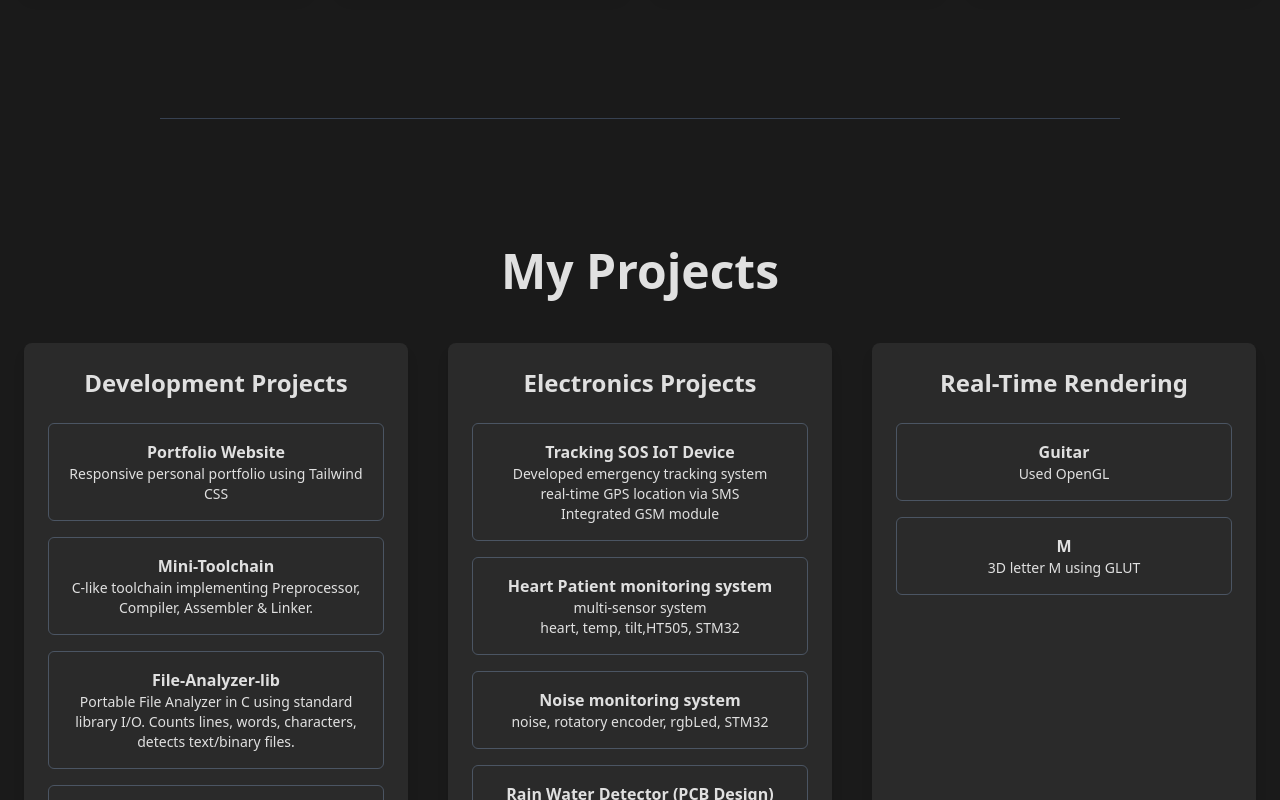
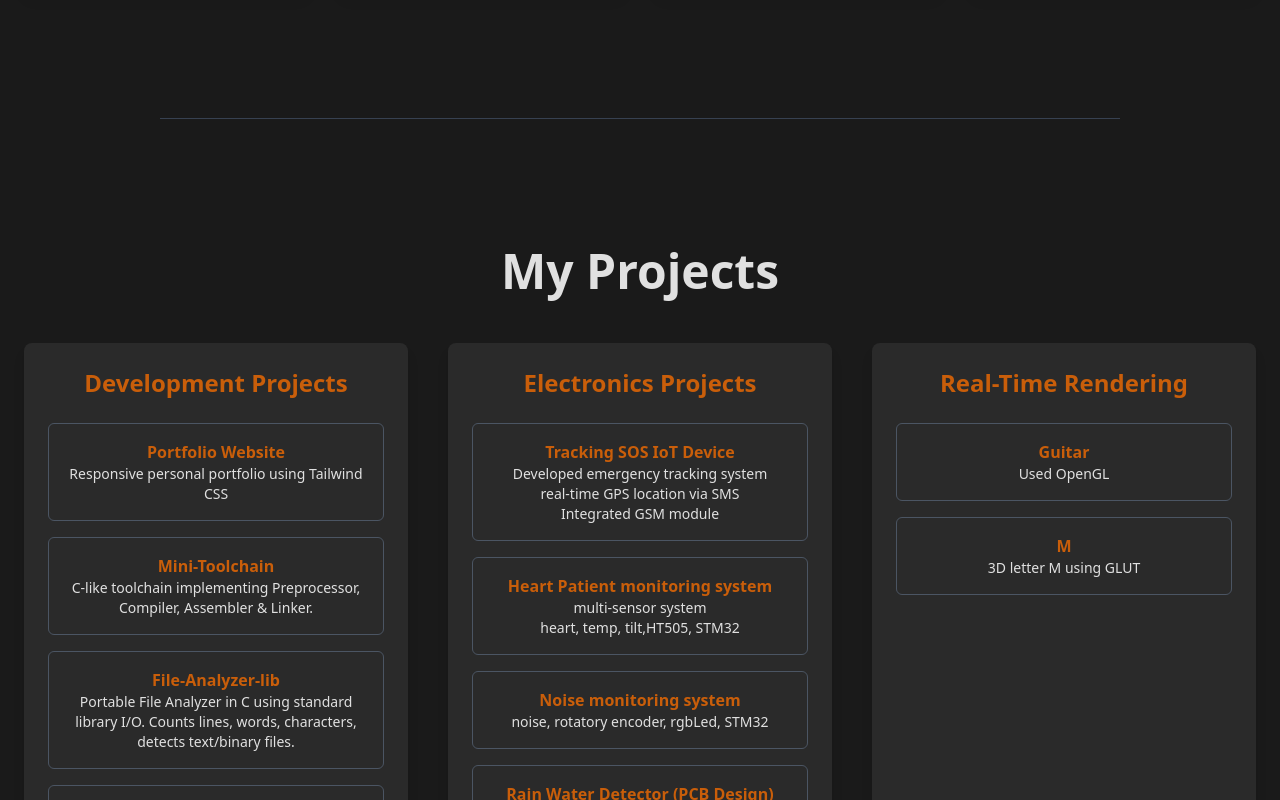
Before and after one commit to mrunali0204/mrunali0204.github.io, a plain HTML site: page index.html in a window 1280 px wide. Shown: the part 2000-2800 px from the top of the page. Drawn offline with nearby package versions, Linux system fonts and the light colour scheme.

Commit message:
Update index.html

```diff
--- a/index.html
+++ b/index.html
@@ -16,8 +16,8 @@
             --secondary-text: #a0a0a0;
             --background-dark: #1a1a1a;
             --card-background-dark: #2a2a2a;
-            --accent-color: #00bcd4; /* Cyan */
-            --button-hover: #00a8bd;
+            --accent-color: rgb(201, 94, 10);
+            --button-hover: rgb(180, 80, 8);
 
             --background-light: #f0f0f0;
             --card-background-light: #ffffff;
@@ -84,6 +84,20 @@
         .light::-webkit-scrollbar-thumb {
             background: var(--accent-color);
         }
+
+
+
+        .text-accent-color:hover {
+            color: white;
+            text-shadow: 0 0 8px var(--accent-color);
+        }
+        .text-accent-color {
+            color: var(--accent-color);
+        }
+        .custom-accent {
+            color: var(--accent-color);
+        }
+
     </style>
     <link rel="stylesheet" href="https://cdnjs.cloudflare.com/ajax/libs/font-awesome/6.0.0-beta3/css/all.min.css">
 </head>
@@ -262,32 +276,32 @@
 
                 <a href="https://mrunali0204.github.io/" target="_blank"
                    class="block p-4 border border-gray-600 rounded-md hover:bg-gray-800 transition">
-                    <p class="font-semibold text-primary-text-[rgb(201,94,10)]">Portfolio Website</p>
+                    <p class="font-semibold text-accent-color">Portfolio Website</p>
                     <p class="text-sm">Responsive personal portfolio using Tailwind CSS</p>
                 </a>
 
                 <a href="https://github.com/mrunali0204/mini-toolchain" target="_blank"
                    class="block p-4 border border-gray-600 rounded-md hover:bg-gray-800 transition">
-                    <p class="font-semibold text-primary-text-[rgb(201,94,10)]">Mini-Toolchain</p>
+                    <p class="font-semibold text-accent-color">Mini-Toolchain</p>
                     <p class="text-sm">C-like toolchain implementing Preprocessor, Compiler, Assembler & Linker.</p>
                 </a>
 
                 <a href="https://github.com/mrunali0204/file-analyzer-lib" target="_blank"
                    class="block p-4 border border-gray-600 rounded-md hover:bg-gray-800 transition">
-                    <p class="font-semibold text-primary-text-[rgb(201,94,10)]">File-Analyzer-lib</p>
+                    <p class="font-semibold text-accent-color">File-Analyzer-lib</p>
                     <p class="text-sm">Portable File Analyzer in C using standard library I/O. Counts lines, words, characters, detects text/binary files.</p>
                 </a>
 
-                <a href="https://smart-grade-ruddy.vercel.app//SmartGradeNexovate" target="_blank"
+                <a href="https://smart-grade-ruddy.vercel.app/SmartGradeNexovate" target="_blank"
                    class="block p-4 border border-gray-600 rounded-md hover:bg-gray-800 transition">
-                    <p class="font-semibold text-primary-text-[rgb(201,94,10)]">Smart Grade Nexovate</p>
+                    <p class="font-semibold text-accent-color">Smart Grade Nexovate</p>
                     <p class="text-sm">Smart Grading System for grading marks in different subjects.</p>
                     <p class="text-sm">smart-grade-ruddy.vercel.app</p>
                 </a>
 
                 <a href="https://github.com/mrunali0204/Guitar-S2S-Engine" target="_blank"
                    class="block p-4 border border-gray-600 rounded-md hover:bg-gray-800 transition">
-                    <p class="font-semibold text-primary-text-[rgb(201,94,10)]">Guitar-S2S-Engine</p>
+                    <p class="font-semibold text-accent-color">Guitar-S2S-Engine</p>
                     <p class="text-sm">Terminal-based Guitar String-to-Spectrum Simulation Engine written in C.</p>
                 </a>
 
@@ -305,7 +319,7 @@
 
                 <a href="#" target="_blank"
                    class="block p-4 border border-gray-600 rounded-md hover:bg-gray-800 transition">
-                    <p class="font-semibold text-primary-text-[rgb(201,94,10)]">Tracking SOS IoT Device</p>
+                    <p class="font-semibold text-accent-color">Tracking SOS IoT Device</p>
                     <p class="text-sm">Developed emergency tracking system</p>
                     <p class="text-sm">real-time GPS location via SMS</p>
                     <p class="text-sm">Integrated GSM module</p>
@@ -313,20 +327,20 @@
 
                 <a href="#" target="_blank"
                    class="block p-4 border border-gray-600 rounded-md hover:bg-gray-800 transition">
-                    <p class="font-semibold text-primary-text-[rgb(201,94,10)]">Heart Patient monitoring system</p>
+                    <p class="font-semibold text-accent-color">Heart Patient monitoring system</p>
                     <p class="text-sm">multi-sensor system</p>
                     <p class="text-sm">heart, temp, tilt,HT505, STM32</p>
                 </a>
 
                 <a href="#" target="_blank"
                    class="block p-4 border border-gray-600 rounded-md hover:bg-gray-800 transition">
-                    <p class="font-semibold text-primary-text-[rgb(201,94,10)]">Noise monitoring system</p>
+                    <p class="font-semibold text-accent-color">Noise monitoring system</p>
                     <p class="text-sm">noise, rotatory encoder, rgbLed, STM32</p>
                 </a>
 
                 <a href="#" target="_blank"
                    class="block p-4 border border-gray-600 rounded-md hover:bg-gray-800 transition">
-                    <p class="font-semibold text-primary-text-[rgb(201,94,10)]">Rain Water Detector (PCB Design)</p>
+                    <p class="font-semibold text-accent-color">Rain Water Detector (PCB Design)</p>
                     <p class="text-sm mb-2">Designed and fabricated a custom PCB-based rainwater detection system using KiCad.</p>
                     <p class="text-sm mt-2 text-accent-color">KiCad, PCB Design, Soldering, Circuit Fabrication</p>
                 </a>
@@ -345,13 +359,13 @@
 
                 <a href="#" target="_blank"
                    class="block p-4 border border-gray-600 rounded-md hover:bg-gray-800 transition">
-                    <p class="font-semibold text-primary-text-[rgb(201,94,10)]">Guitar</p>
+                    <p class="font-semibold text-accent-color">Guitar</p>
                     <p class="text-sm">Used OpenGL</p>
                 </a>
 
                 <a href="#" target="_blank"
                    class="block p-4 border border-gray-600 rounded-md hover:bg-gray-800 transition">
-                    <p class="font-semibold text-primary-text-[rgb(201,94,10)]">M</p>
+                    <p class="font-semibold text-accent-color">M</p>
                     <p class="text-sm">3D letter M using GLUT</p>
                 </a>
 
```
